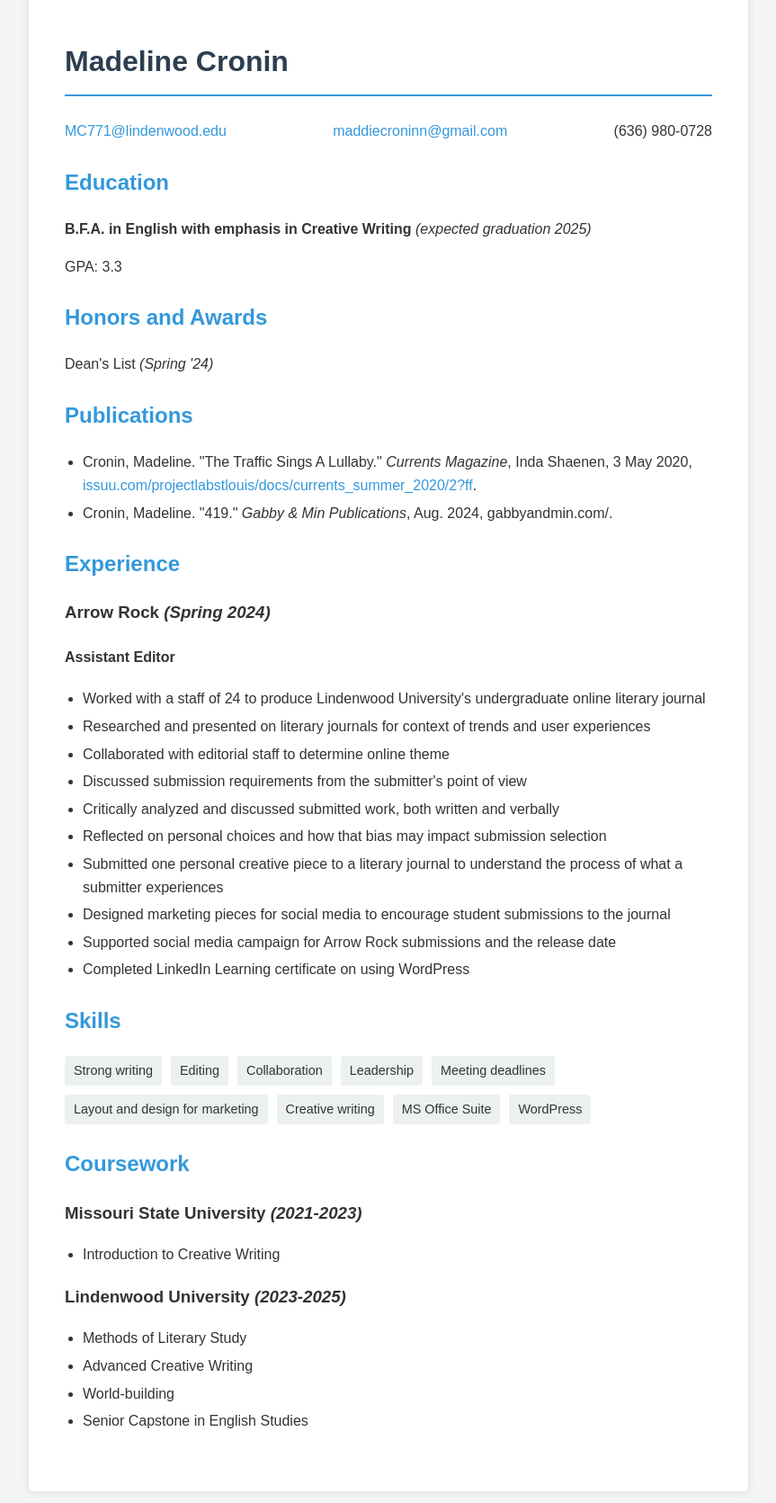
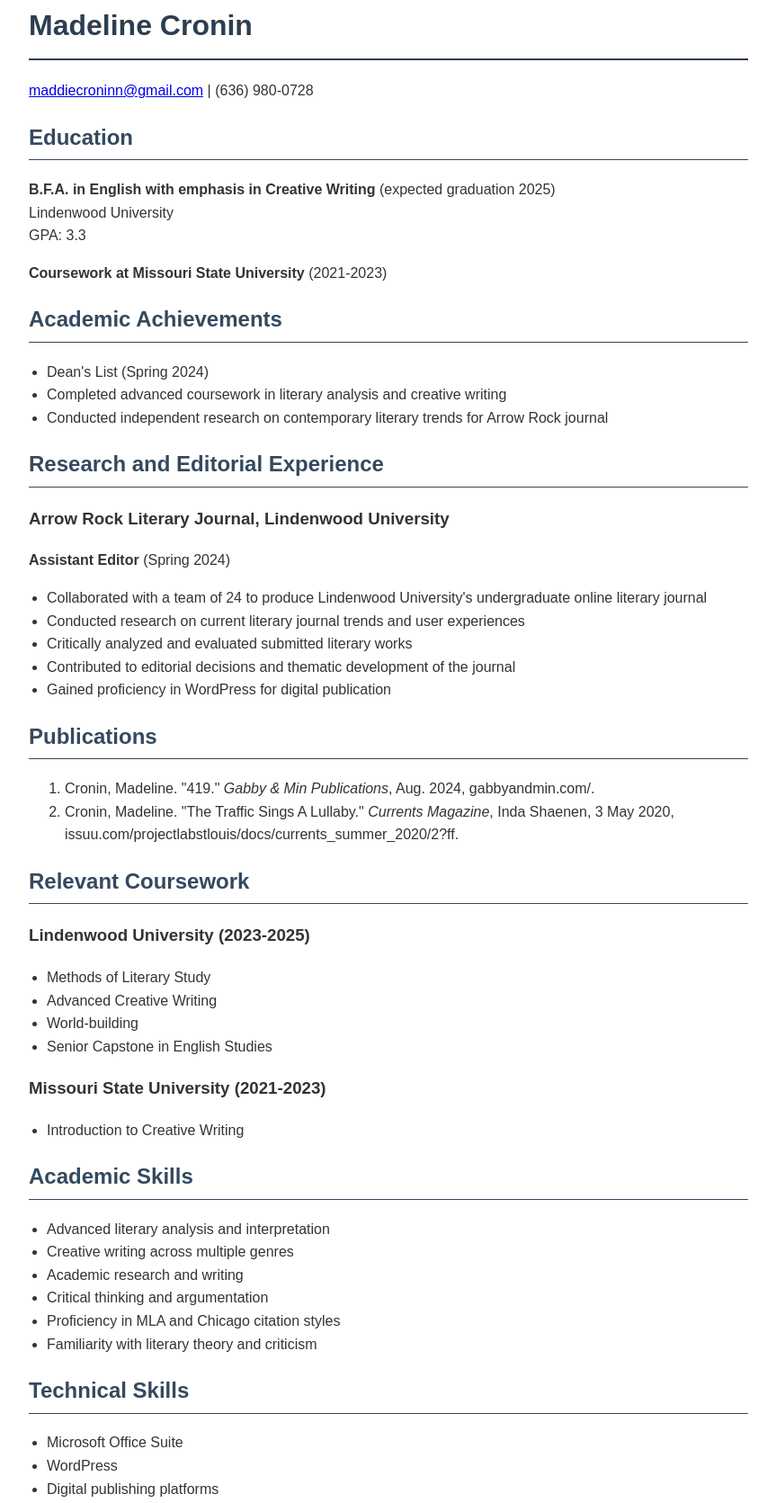
Before and after one commit to lesetoiless/CV, a plain HTML site: page index.html in a window 1280 px wide. Shown: the part 38-1709 px from the top of the page at 90% size, without its empty margins (208-1071 px from the left). Drawn offline with Linux system fonts and the light colour scheme.

Commit message:
Update index.html

```diff
--- a/index.html
+++ b/index.html
@@ -3,146 +3,135 @@
 <head>
     <meta charset="UTF-8">
     <meta name="viewport" content="width=device-width, initial-scale=1.0">
-    <title>Madeline Cronin - CV</title>
+    <title>Madeline Cronin - Graduate School Resume</title>
     <style>
         body {
-            font-family: 'Arial', sans-serif;
+            font-family: Arial, sans-serif;
             line-height: 1.6;
             color: #333;
             max-width: 800px;
             margin: 0 auto;
             padding: 20px;
-            background-color: #f4f4f4;
-        }
-        .cv-container {
-            background-color: white;
-            padding: 40px;
-            box-shadow: 0 0 10px rgba(0,0,0,0.1);
-            border-radius: 5px;
         }
         h1 {
             color: #2c3e50;
-            border-bottom: 2px solid #3498db;
+            border-bottom: 2px solid #2c3e50;
             padding-bottom: 10px;
         }
         h2 {
-            color: #3498db;
-            margin-top: 20px;
+            color: #34495e;
+            border-bottom: 1px solid #34495e;
+            padding-bottom: 5px;
         }
         .contact-info {
-            display: flex;
-            justify-content: space-between;
-            flex-wrap: wrap;
             margin-bottom: 20px;
         }
-        .contact-info p {
-            margin: 5px 0;
-        }
         .section {
-            margin-bottom: 25px;
+            margin-bottom: 20px;
         }
         ul {
             padding-left: 20px;
         }
-        li {
-            margin-bottom: 5px;
-        }
-        a {
-            color: #3498db;
-            text-decoration: none;
-        }
-        a:hover {
-            text-decoration: underline;
-        }
-        .skills {
-            display: flex;
-            flex-wrap: wrap;
-            gap: 10px;
-        }
-        .skill {
-            background-color: #ecf0f1;
-            padding: 5px 10px;
-            border-radius: 3px;
-            font-size: 0.9em;
-        }
     </style>
 </head>
 <body>
-    <div class="cv-container">
     <h1>Madeline Cronin</h1>
 
     <div class="contact-info">
-            <p><a href="mailto:MC771@lindenwood.edu">MC771@lindenwood.edu</a></p>
-            <p><a href="mailto:maddiecroninn@gmail.com">maddiecroninn@gmail.com</a></p>
-            <p>(636) 980-0728</p>
+        <p>
+            <a href="mailto:maddiecroninn@gmail.com">maddiecroninn@gmail.com</a> | (636) 980-0728
+        </p>
     </div>
 
     <div class="section">
         <h2>Education</h2>
-            <p><strong>B.F.A. in English with emphasis in Creative Writing</strong> <em>(expected graduation 2025)</em></p>
-            <p>GPA: 3.3</p>
+        <p>
+            <strong>B.F.A. in English with emphasis in Creative Writing</strong> (expected graduation 2025)<br>
+            Lindenwood University<br>
+            GPA: 3.3
+        </p>
+        <p>
+            <strong>Coursework at Missouri State University</strong> (2021-2023)
+        </p>
     </div>
 
     <div class="section">
-            <h2>Honors and Awards</h2>
-            <p>Dean's List <em>(Spring '24)</em></p>
+        <h2>Academic Achievements</h2>
+        <ul>
+            <li>Dean's List (Spring 2024)</li>
+            <li>Completed advanced coursework in literary analysis and creative writing</li>
+            <li>Conducted independent research on contemporary literary trends for Arrow Rock journal</li>
+        </ul>
+    </div>
+
+    <div class="section">
+        <h2>Research and Editorial Experience</h2>
+        <h3>Arrow Rock Literary Journal, Lindenwood University</h3>
+        <p><strong>Assistant Editor</strong> (Spring 2024)</p>
+        <ul>
+            <li>Collaborated with a team of 24 to produce Lindenwood University's undergraduate online literary journal</li>
+            <li>Conducted research on current literary journal trends and user experiences</li>
+            <li>Critically analyzed and evaluated submitted literary works</li>
+            <li>Contributed to editorial decisions and thematic development of the journal</li>
+            <li>Gained proficiency in WordPress for digital publication</li>
+        </ul>
     </div>
 
     <div class="section">
         <h2>Publications</h2>
-            <ul>
-                <li>Cronin, Madeline. "The Traffic Sings A Lullaby." <em>Currents Magazine</em>, Inda Shaenen, 3 May 2020, <a href="http://issuu.com/projectlabstlouis/docs/currents_summer_2020/2?ff">issuu.com/projectlabstlouis/docs/currents_summer_2020/2?ff</a>.</li>
+        <ol>
             <li>Cronin, Madeline. "419." <em>Gabby & Min Publications</em>, Aug. 2024, gabbyandmin.com/.</li>
-            </ul>
+            <li>Cronin, Madeline. "The Traffic Sings A Lullaby." <em>Currents Magazine</em>, Inda Shaenen, 3 May 2020, issuu.com/projectlabstlouis/docs/currents_summer_2020/2?ff.</li>
+        </ol>
     </div>
 
     <div class="section">
-            <h2>Experience</h2>
-            <h3>Arrow Rock <em>(Spring 2024)</em></h3>
-            <h4>Assistant Editor</h4>
-            <ul>
-                <li>Worked with a staff of 24 to produce Lindenwood University's undergraduate online literary journal</li>
-                <li>Researched and presented on literary journals for context of trends and user experiences</li>
-                <li>Collaborated with editorial staff to determine online theme</li>
-                <li>Discussed submission requirements from the submitter's point of view</li>
-                <li>Critically analyzed and discussed submitted work, both written and verbally</li>
-                <li>Reflected on personal choices and how that bias may impact submission selection</li>
-                <li>Submitted one personal creative piece to a literary journal to understand the process of what a submitter experiences</li>
-                <li>Designed marketing pieces for social media to encourage student submissions to the journal</li>
-                <li>Supported social media campaign for Arrow Rock submissions and the release date</li>
-                <li>Completed LinkedIn Learning certificate on using WordPress</li>
-            </ul>
-        </div>
-
-        <div class="section">
-            <h2>Skills</h2>
-            <div class="skills">
-                <span class="skill">Strong writing</span>
-                <span class="skill">Editing</span>
-                <span class="skill">Collaboration</span>
-                <span class="skill">Leadership</span>
-                <span class="skill">Meeting deadlines</span>
-                <span class="skill">Layout and design for marketing</span>
-                <span class="skill">Creative writing</span>
-                <span class="skill">MS Office Suite</span>
-                <span class="skill">WordPress</span>
-            </div>
-        </div>
-
-        <div class="section">
-            <h2>Coursework</h2>
-            <h3>Missouri State University <em>(2021-2023)</em></h3>
-            <ul>
-                <li>Introduction to Creative Writing</li>
-            </ul>
-            <h3>Lindenwood University <em>(2023-2025)</em></h3>
+        <h2>Relevant Coursework</h2>
+        <h3>Lindenwood University (2023-2025)</h3>
         <ul>
             <li>Methods of Literary Study</li>
             <li>Advanced Creative Writing</li>
             <li>World-building</li>
             <li>Senior Capstone in English Studies</li>
         </ul>
+        <h3>Missouri State University (2021-2023)</h3>
+        <ul>
+            <li>Introduction to Creative Writing</li>
+        </ul>
     </div>
+
+    <div class="section">
+        <h2>Academic Skills</h2>
+        <ul>
+            <li>Advanced literary analysis and interpretation</li>
+            <li>Creative writing across multiple genres</li>
+            <li>Academic research and writing</li>
+            <li>Critical thinking and argumentation</li>
+            <li>Proficiency in MLA and Chicago citation styles</li>
+            <li>Familiarity with literary theory and criticism</li>
+        </ul>
+    </div>
+
+    <div class="section">
+        <h2>Technical Skills</h2>
+        <ul>
+            <li>Microsoft Office Suite</li>
+            <li>WordPress</li>
+            <li>Digital publishing platforms</li>
+        </ul>
+    </div>
+
+    <div class="section">
+        <h2>Languages</h2>
+        <ul>
+            <li>Fluent in English</li>
+            <li>[Add any additional languages if applicable]</li>
+        </ul>
+    </div>
+
+    <div class="section">
+        <h2>References</h2>
+        <p>Available upon request</p>
     </div>
 </body>
 </html>
```
Lines whose indentation alone changed are shown as unchanged.
